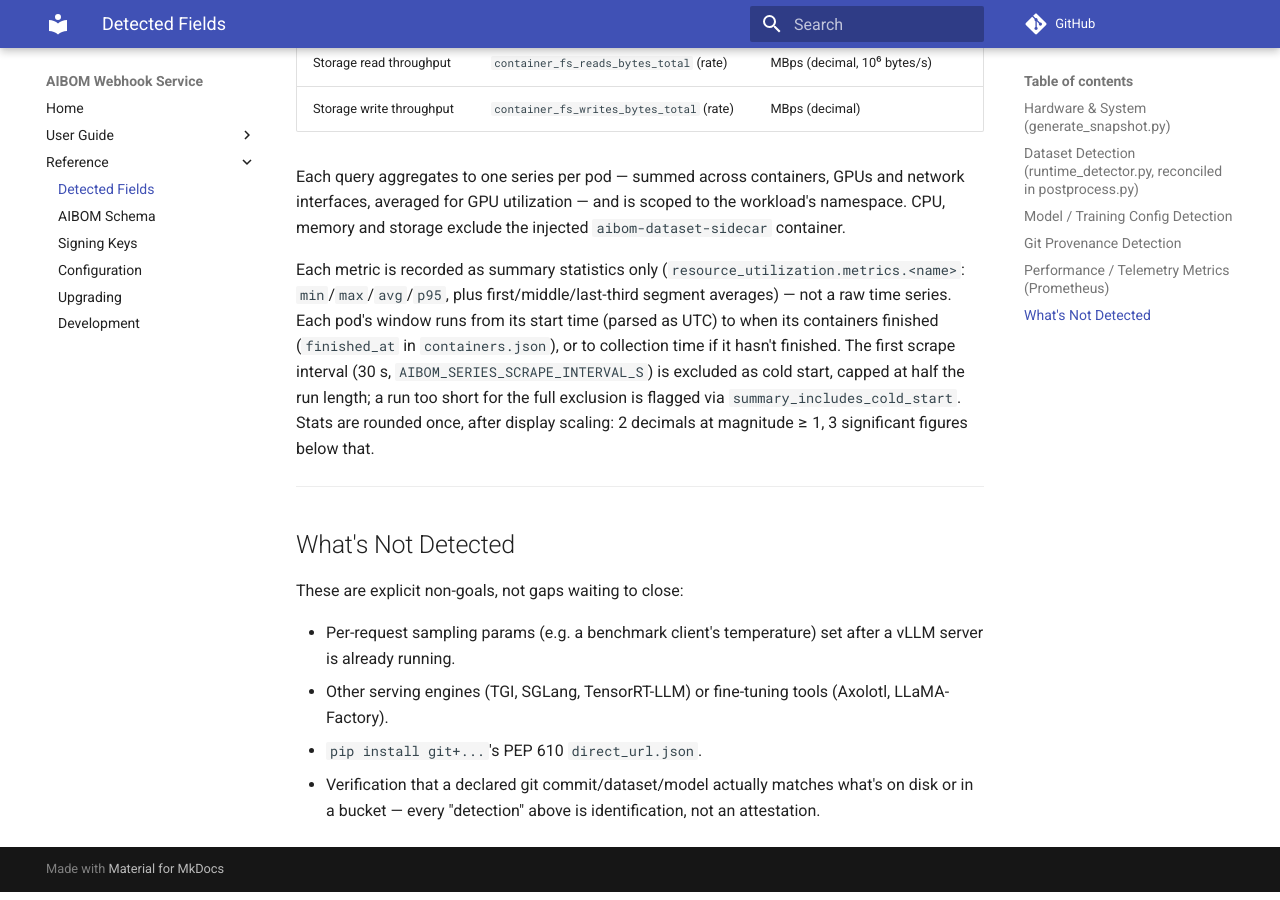
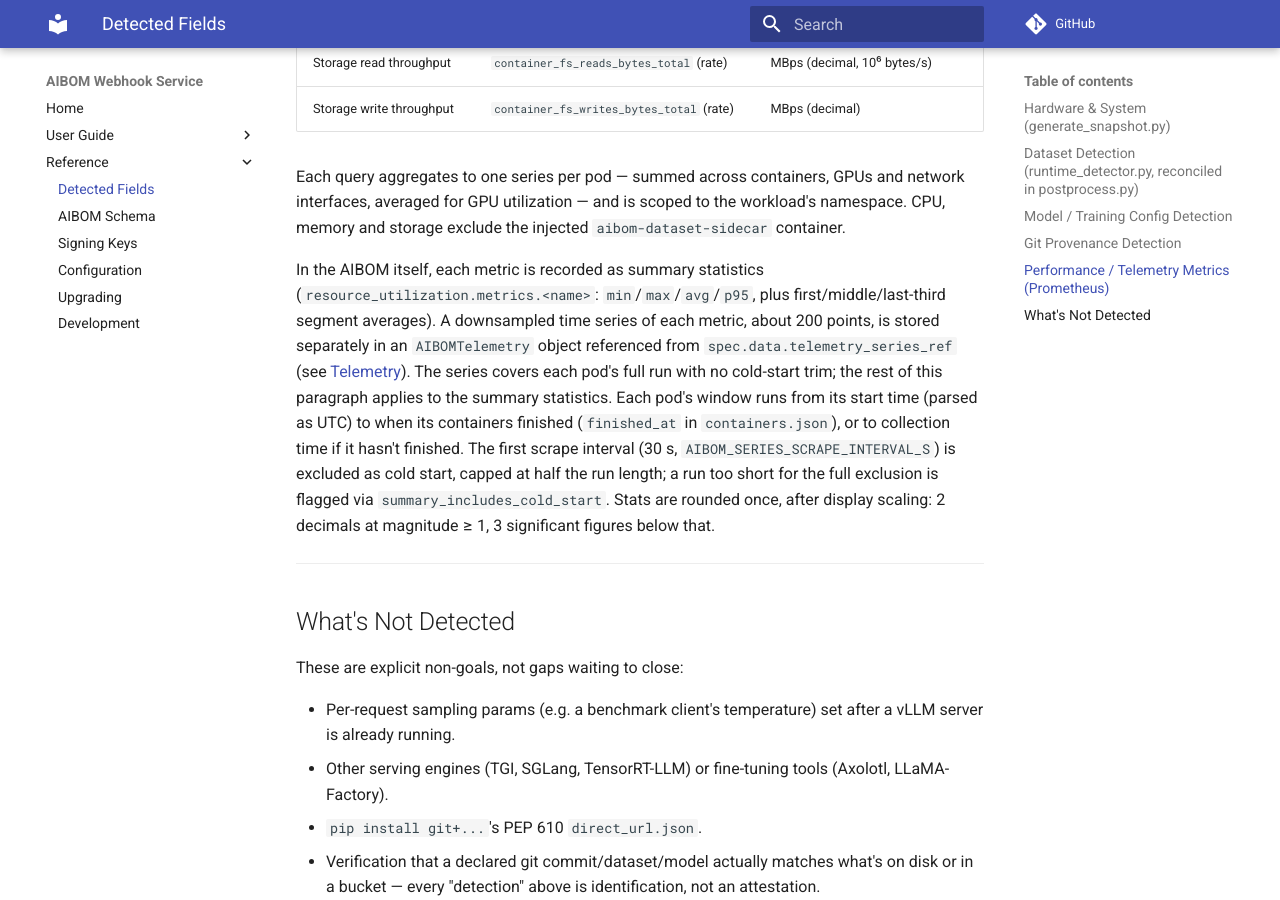
Before and after one commit to gavinsan33/aibom-webhook-service, an MkDocs documentation site: the page built from docs/CAPABILITIES.md, in a window 1280 px wide and 900 px high, scrolled down 10113 px. Built offline with MkDocs 1.6.1 and Material for MkDocs 9.7.7, drawn with Linux system fonts in a browser that asks for light colours; comment, search, counter and statistics services are not loaded.

Commit message:
Mention the stored telemetry series next to the summary stats

```diff
--- a/docs/CAPABILITIES.md
+++ b/docs/CAPABILITIES.md
@@ -213,7 +213,7 @@ Queried directly against Prometheus/Thanos Querier (`PROMETHEUS_URL`) once the w
 
 Each query aggregates to one series per pod — summed across containers, GPUs and network interfaces, averaged for GPU utilization — and is scoped to the workload's namespace. CPU, memory and storage exclude the injected `aibom-dataset-sidecar` container.
 
-Each metric is recorded as summary statistics only (`resource_utilization.metrics.<name>`: `min`/`max`/`avg`/`p95`, plus first/middle/last-third segment averages) — not a raw time series. Each pod's window runs from its start time (parsed as UTC) to when its containers finished (`finished_at` in `containers.json`), or to collection time if it hasn't finished. The first scrape interval (30 s, `AIBOM_SERIES_SCRAPE_INTERVAL_S`) is excluded as cold start, capped at half the run length; a run too short for the full exclusion is flagged via `summary_includes_cold_start`. Stats are rounded once, after display scaling: 2 decimals at magnitude ≥ 1, 3 significant figures below that.
+In the AIBOM itself, each metric is recorded as summary statistics (`resource_utilization.metrics.<name>`: `min`/`max`/`avg`/`p95`, plus first/middle/last-third segment averages). A downsampled time series of each metric, about 200 points, is stored separately in an `AIBOMTelemetry` object referenced from `spec.data.telemetry_series_ref` (see [Telemetry](reference/schema.md#telemetry)). The series covers each pod's full run with no cold-start trim; the rest of this paragraph applies to the summary statistics. Each pod's window runs from its start time (parsed as UTC) to when its containers finished (`finished_at` in `containers.json`), or to collection time if it hasn't finished. The first scrape interval (30 s, `AIBOM_SERIES_SCRAPE_INTERVAL_S`) is excluded as cold start, capped at half the run length; a run too short for the full exclusion is flagged via `summary_includes_cold_start`. Stats are rounded once, after display scaling: 2 decimals at magnitude ≥ 1, 3 significant figures below that.
 
 ---
 
```
